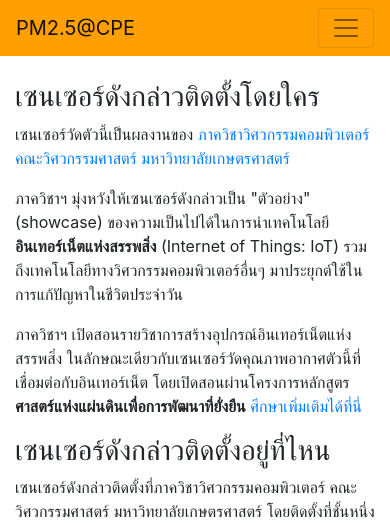
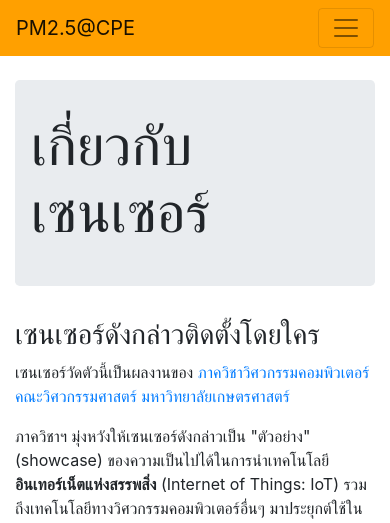
Before and after one commit to srakrn/pm25-sensor-web, a Flask app: page /about in a window 390 px wide. Shown: the top 523 px of the page. Run offline with Flask 2, Linux system fonts and the light colour scheme; some libraries are stand-ins or nearby versions.

Commit message:
Not hiding jumbotron on pages other than index

```diff
--- a/cpe_pm25/templates/about.html
+++ b/cpe_pm25/templates/about.html
@@ -1,8 +1,6 @@
 {% extends "template.html" %} {% block title %} <title>PM2.5@CPE</title> {%
 endblock %} {% block contents %}
-<div class="jumbotron d-none d-md-block">
-  <h1 class="display-4">เกี่ยวกับเซนเซอร์</h1>
-</div>
+<div class="jumbotron"><h1 class="display-4">เกี่ยวกับเซนเซอร์</h1></div>
 <div class="row">
   <div class="col-12">
     <h3>เซนเซอร์ดังกล่าวติดตั้งโดยใคร</h3>
--- a/cpe_pm25/templates/api.html
+++ b/cpe_pm25/templates/api.html
@@ -1,6 +1,6 @@
 {% extends "template.html" %} {% block title %} <title>PM2.5@CPE</title> {%
 endblock %} {% block contents %}
-<div class="jumbotron d-none d-md-block"><h1 class="display-4">API</h1></div>
+<div class="jumbotron"><h1 class="display-4">API</h1></div>
 <div class="row">
   <div class="col-12">
     <p><span style="font-style: italic">หน้านี้อยู่ระหว่างการจัดทำ</span></p>
```
